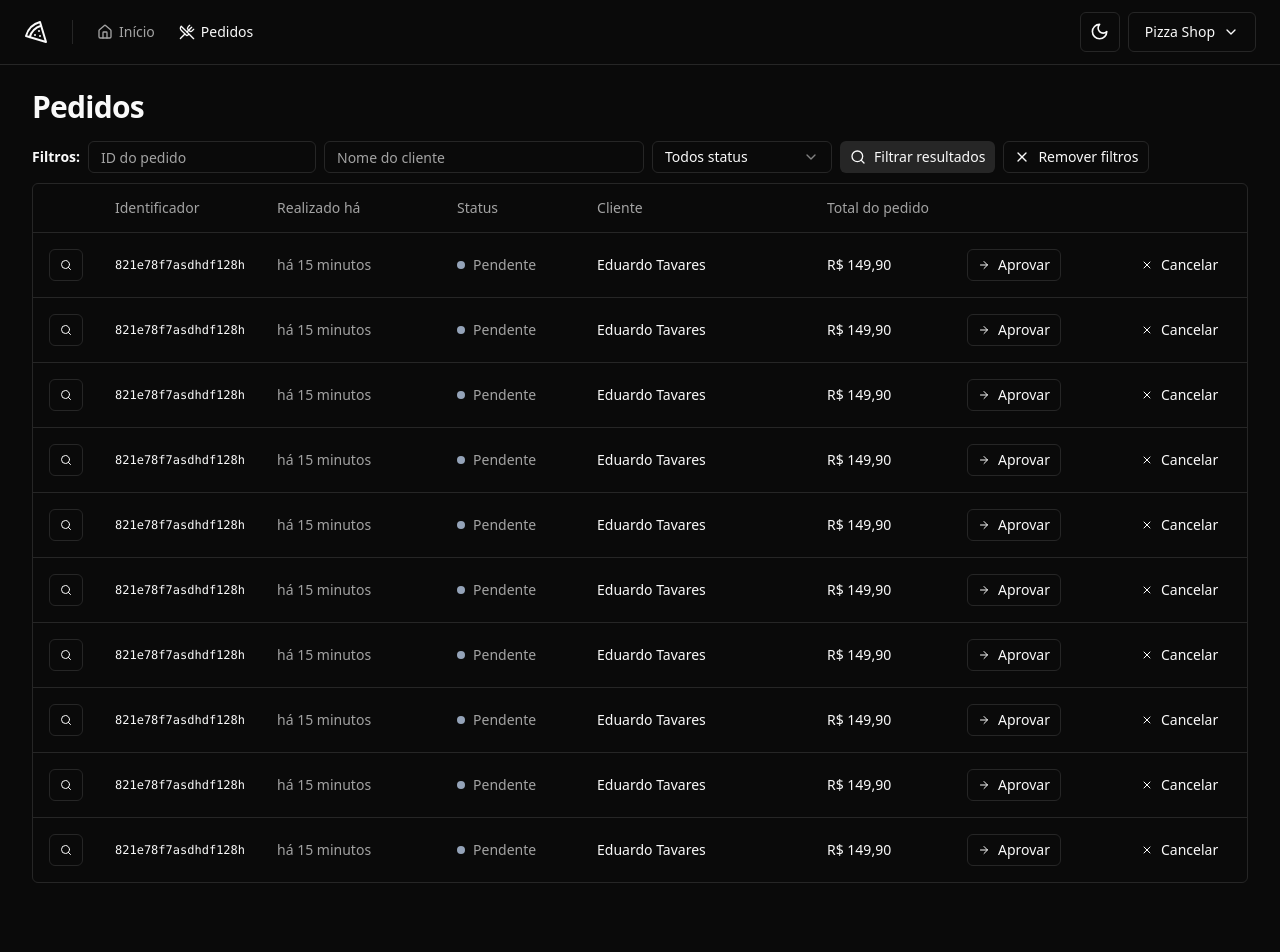
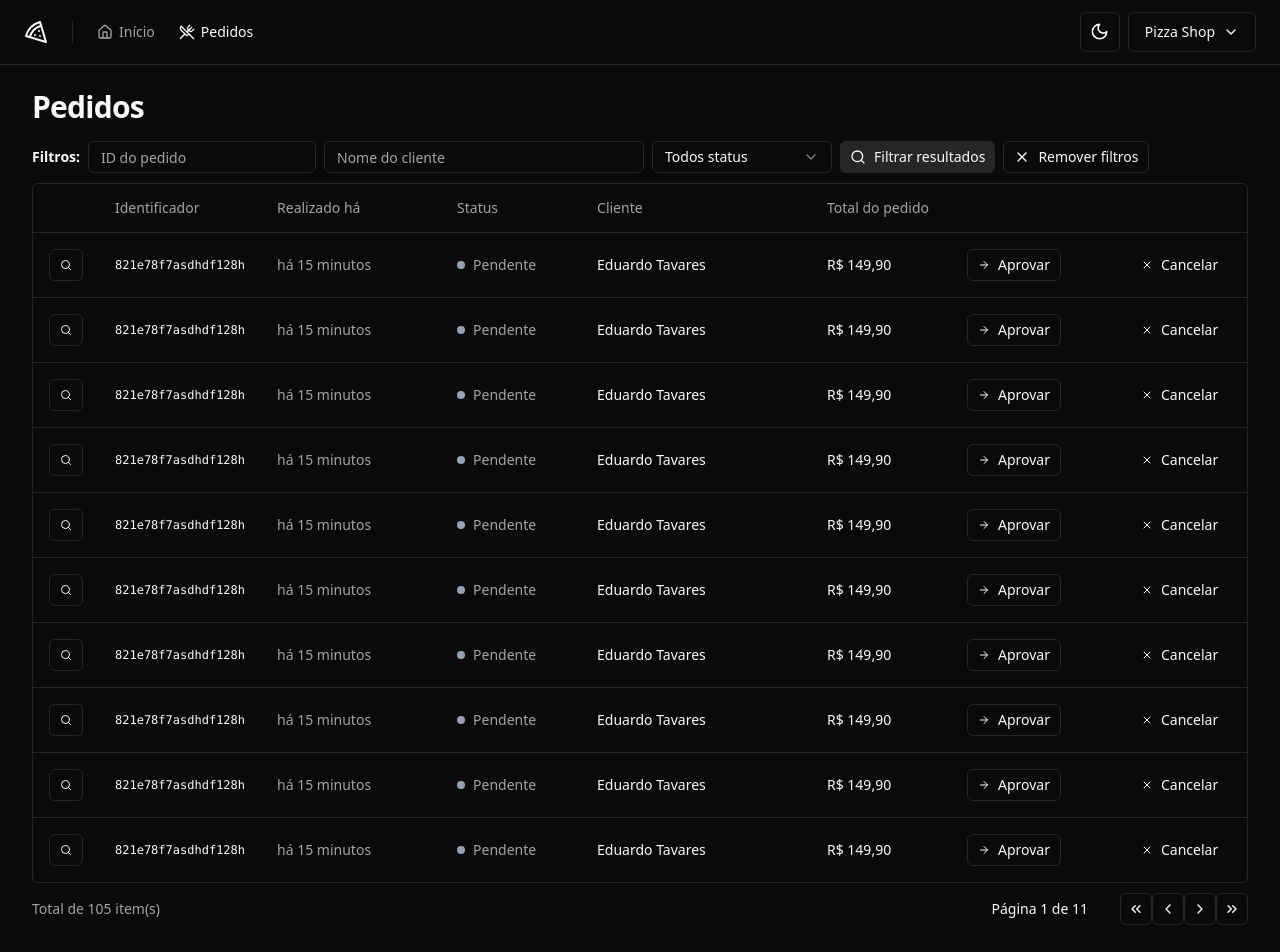
Before and after one commit to oeduardots/ignite-react-pizzashop, a React (Vite) app: page /orders in a window 1280 px wide. Shown: the top 952 px of the page. Before the commit the page ends 915 px from the top, so only its background shows below. Built offline with nearby package versions, Linux system fonts and the light colour scheme.

Commit message:
componente: paginacao

```diff
--- /dev/null
+++ b/src/components/pagination.tsx
@@ -0,0 +1,54 @@
+import {
+  ChevronLeft,
+  ChevronRight,
+  ChevronsLeft,
+  ChevronsRight,
+} from 'lucide-react'
+
+import { Button } from './ui/button'
+
+interface PaginationProps {
+  pageIndex: number
+  totalCount: number
+  perPage: number
+}
+
+export function Pagination({
+  pageIndex,
+  totalCount,
+  perPage,
+}: PaginationProps) {
+  const pages = Math.ceil(totalCount / perPage) || 1
+
+  return (
+    <div className="flex items-center justify-between">
+      <span className="text-sm text-muted-foreground">
+        Total de {totalCount} item(s)
+      </span>
+
+      <div className="flex items-center gap-6 lg:gap-8">
+        <div className="text-sm font-medium">
+          Página {pageIndex + 1} de {pages}
+        </div>
+        <div className="fleex items-center gap-2">
+          <Button variant="outline" className="h-8 w-8 p-0">
+            <ChevronsLeft className="size-4" />
+            <span className="sr-only">Primeira página</span>
+          </Button>
+          <Button variant="outline" className="h-8 w-8 p-0">
+            <ChevronLeft className="size-4" />
+            <span className="sr-only">Página anterior</span>
+          </Button>
+          <Button variant="outline" className="h-8 w-8 p-0">
+            <ChevronRight className="size-4" />
+            <span className="sr-only">Próxima página</span>
+          </Button>
+          <Button variant="outline" className="h-8 w-8 p-0">
+            <ChevronsRight className="size-4" />
+            <span className="sr-only">Última anterior</span>
+          </Button>
+        </div>
+      </div>
+    </div>
+  )
+}
--- a/src/pages/app/orders/index.tsx
+++ b/src/pages/app/orders/index.tsx
@@ -1,5 +1,6 @@
 import { Helmet } from 'react-helmet-async'
 
+import { Pagination } from '@/components/pagination'
 import {
   Table,
   TableBody,
@@ -18,7 +19,6 @@ export function Orders() {
 
       <div className="flex flex-col gap-4">
         <h1 className="text-3xl font-bold tracking-tight">Pedidos</h1>
-      </div>
 
         <div className="space-y-2.5">
           <OrderTableFilters />
@@ -44,6 +44,9 @@ export function Orders() {
               </TableBody>
             </Table>
           </div>
+
+          <Pagination pageIndex={0} totalCount={105} perPage={10} />
+        </div>
       </div>
     </>
   )
```
Lines whose indentation alone changed are shown as unchanged.
